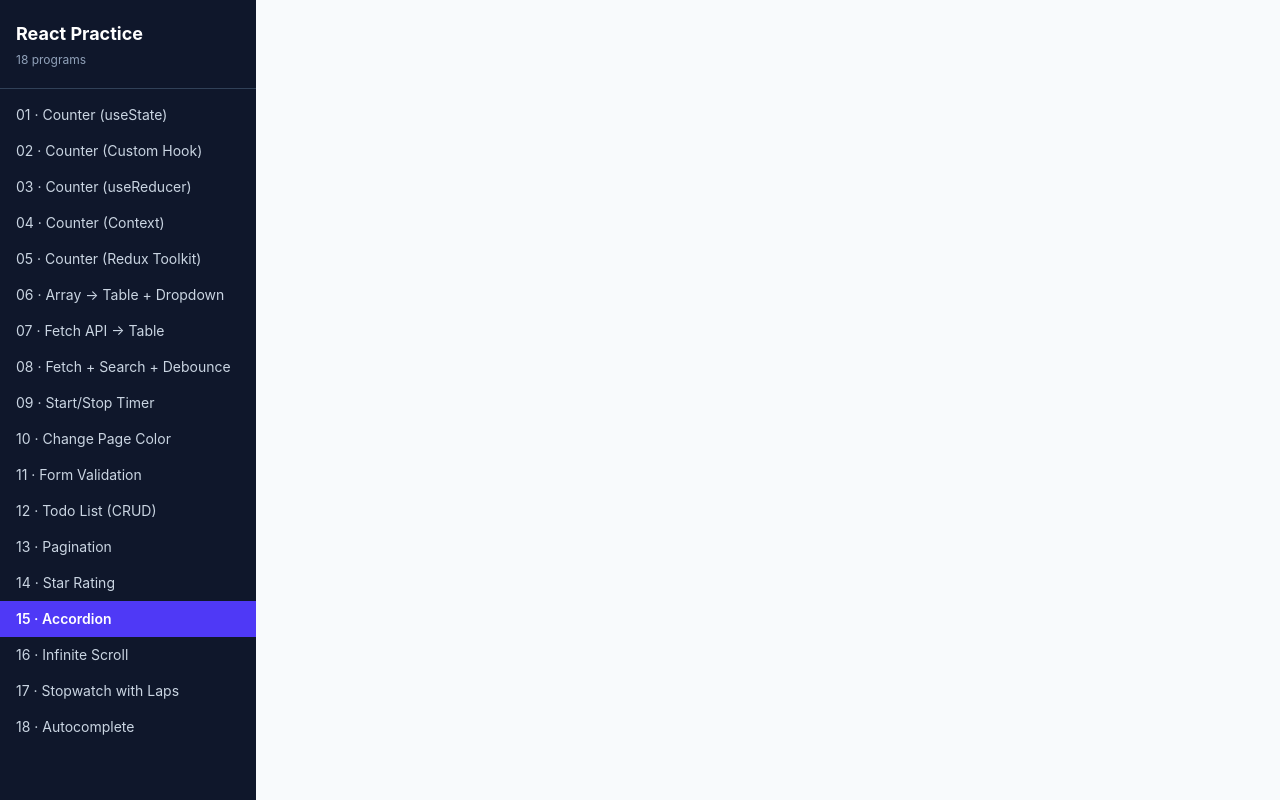
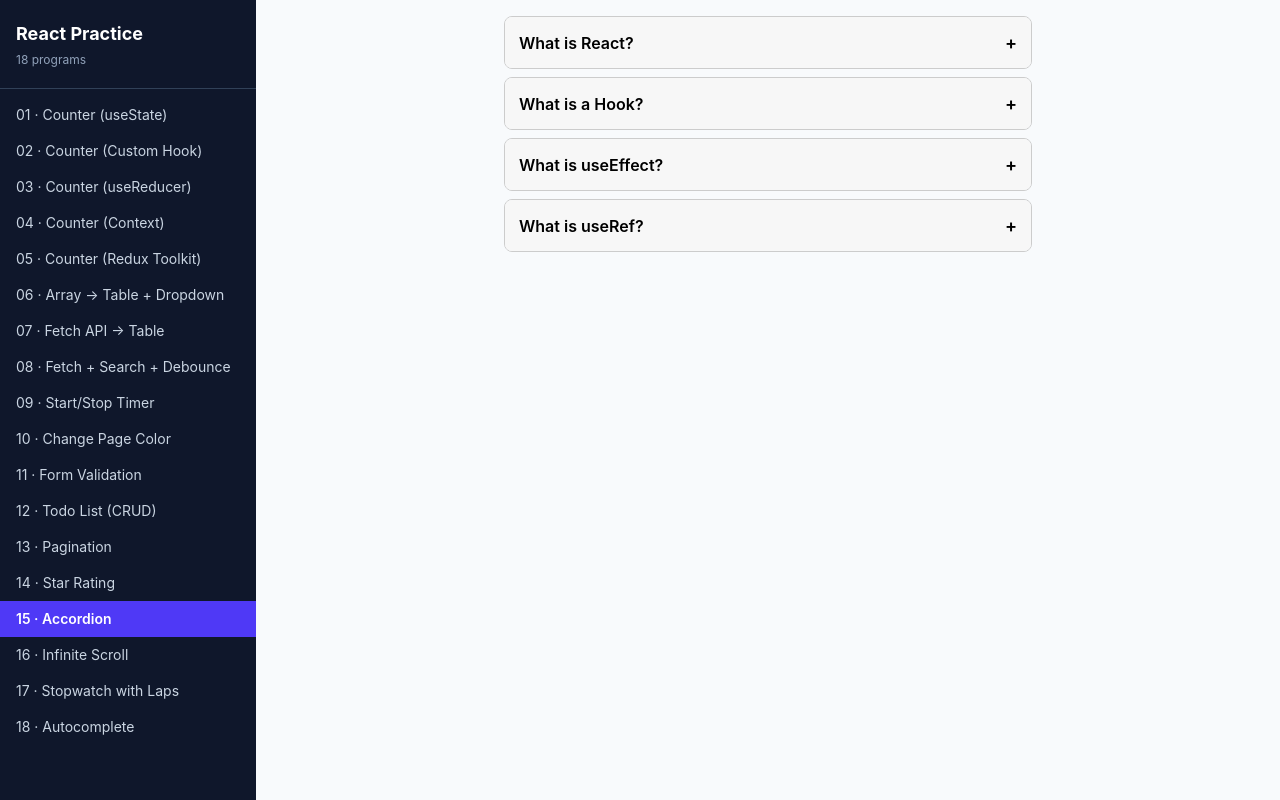
Before and after one commit to amrit-sbagga/full-stack-practice-programs, a React (Vite) app in the folder react-programs/: page /15-accordion in a window 1280 px wide. Built offline with nearby package versions, Linux system fonts and the light colour scheme.

Commit message:
feat: implemented FAQ accordion

```diff
--- a/react-programs/src/programs/15-accordion/index.tsx
+++ b/react-programs/src/programs/15-accordion/index.tsx
@@ -9,14 +9,96 @@
  *   - Clicking an open panel closes it
  *   - Show a visual indicator (e.g. + / −) for open/closed state
  */
+import { useState } from "react";
 
 const FAQ_ITEMS = [
-  { id: 1, question: "What is React?", answer: "A JavaScript library for building user interfaces." },
-  { id: 2, question: "What is a Hook?", answer: "Functions that let you use state and other React features in function components." },
-  { id: 3, question: "What is useEffect?", answer: "A hook that runs side effects after rendering, like data fetching or subscriptions." },
-  { id: 4, question: "What is useRef?", answer: "A hook that holds a mutable value that does not trigger re-renders." },
+  {
+    id: 1,
+    question: "What is React?",
+    answer: "A JavaScript library for building user interfaces.",
+  },
+  {
+    id: 2,
+    question: "What is a Hook?",
+    answer:
+      "Functions that let you use state and other React features in function components.",
+  },
+  {
+    id: 3,
+    question: "What is useEffect?",
+    answer:
+      "A hook that runs side effects after rendering, like data fetching or subscriptions.",
+  },
+  {
+    id: 4,
+    question: "What is useRef?",
+    answer:
+      "A hook that holds a mutable value that does not trigger re-renders.",
+  },
 ];
 
 export default function Accordion() {
-  return <div />;
+  const [openId, setOpenId] = useState<number | null>(null);
+
+  const toggle = (id: number) => {
+    setOpenId((current) => (current === id ? null : id));
+  };
+
+  return (
+    <div style={{ maxWidth: 560, margin: "0 auto", padding: 16 }}>
+      {FAQ_ITEMS.map((item) => {
+        const isOpen = openId === item.id;
+        const panelId = `faq-panel-${item.id}`;
+        const headerId = `faq-header-${item.id}`;
+
+        return (
+          <div
+            key={item.id}
+            style={{
+              border: "1px solid #ccc",
+              borderRadius: "8px",
+              marginBottom: "8px",
+              overflow: "hidden",
+            }}
+          >
+            <button
+              type="button"
+              id={headerId}
+              onClick={() => toggle(item.id)}
+              aria-expanded={isOpen}
+              aria-controls={panelId}
+              style={{
+                width: "100%",
+                display: "flex",
+                alignItems: "center",
+                justifyContent: "space-between",
+                padding: "12px 14px",
+                border: "none",
+                background: "#f7f7f7",
+                cursor: "pointer",
+                textAlign: "left",
+                fontWeight: "600",
+              }}
+            >
+              <span>{item.question}</span>
+              <span aria-hidden style={{ fontSize: 18, marginLeft: 8 }}>
+                {isOpen ? "-" : "+"}
+              </span>
+            </button>
+
+            {isOpen && (
+              <div
+                id={panelId}
+                role="region"
+                aria-labelledby={headerId}
+                style={{ padding: "12px 14px", background: "#fff" }}
+              >
+                {item.answer}
+              </div>
+            )}
+          </div>
+        );
+      })}
+    </div>
+  );
 }
```
